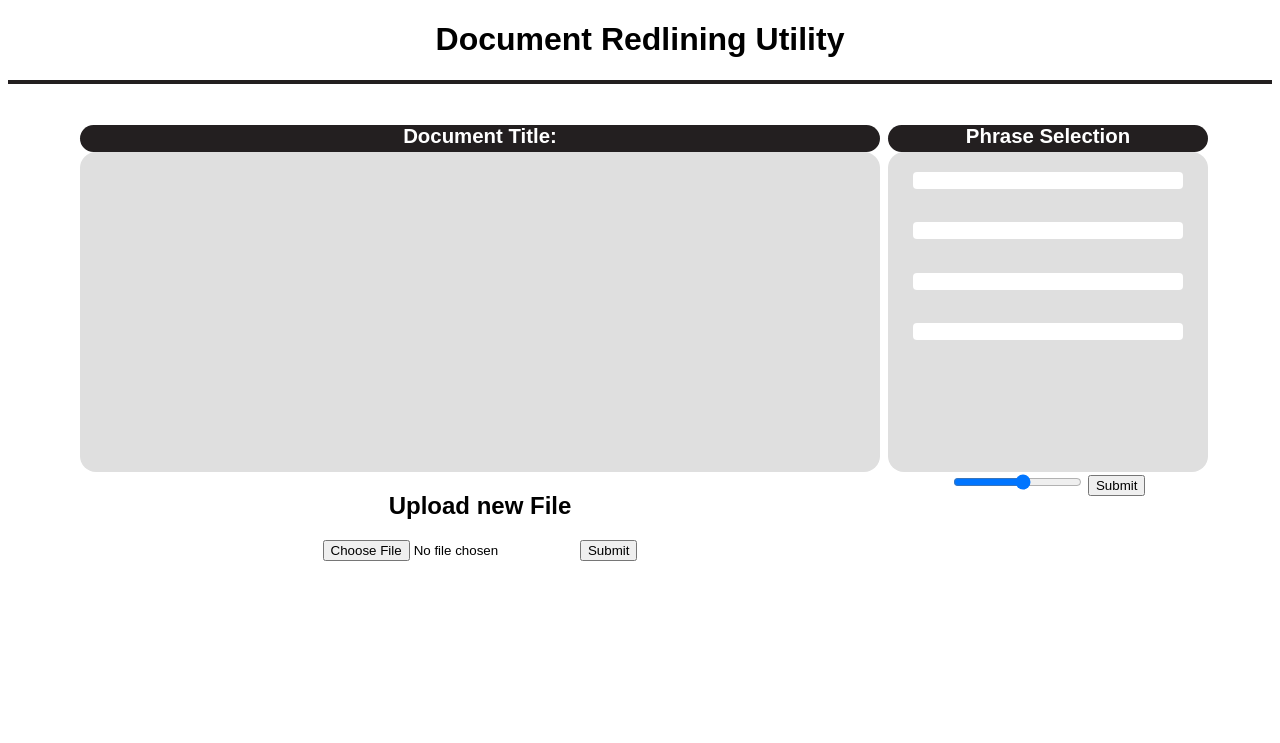
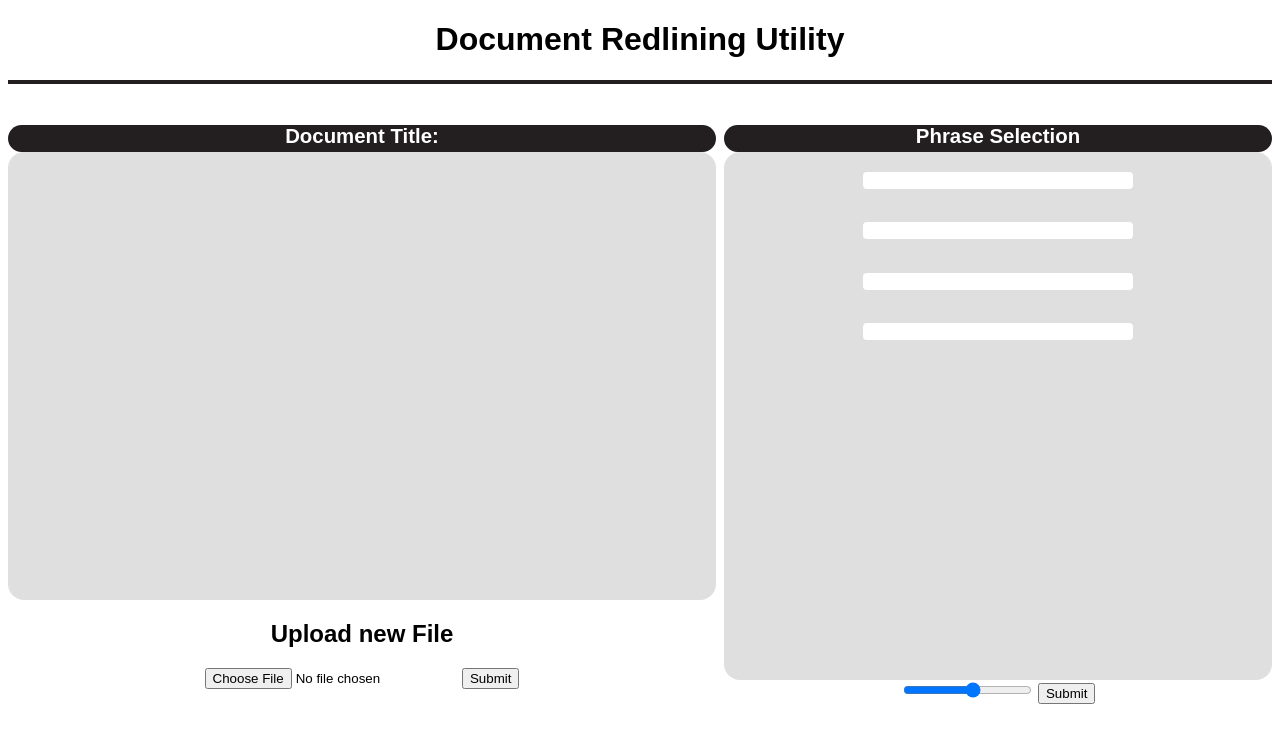
Before and after one commit to jackpots28/graphRagSandbox, a Flask app: page / in a window 1280 px wide. Shown: the top 743 px of the page. Run offline with Flask 3, Linux system fonts and the light colour scheme.

Commit message:
Fix on panel sizing

```diff
--- a/static/scripts/input_selection_slider.js
+++ b/static/scripts/input_selection_slider.js
@@ -5,9 +5,15 @@ let current;
 
 const data: FormData = new FormData()
 
+slider_v.oninput = function() {
+    current = this.value
+    output_display_v.innerHTML = current
+    Http.open('POST', '/')
+    Http.send(current)
+}
+
 slider_v.oninput = function sendData() {
     current = this.value;
-    output_display_v.innerHTML = current
 
     Http.open('POST', '/')
     Http.send(current)
--- a/static/styles/_main.css
+++ b/static/styles/_main.css
@@ -50,16 +50,18 @@ Color Palette:
     display: inline-flex;
     justify-content: center;
     margin-top: 1.5em;
+    width: 100%
 }
 
 .left_child_panel {
-    flex: 0 0 50em;
+    flex: 1 0 40em;
     /* background-color: darkgreen; */
 }
 
 .right_child_panel {
     text-align: center;
-    flex: 0 0 20em;
+    flex: 1 1 30em;
+    margin-right: 1em;
     /* background-color: indigo; */
 }
 
@@ -75,7 +77,7 @@ Color Palette:
 
 .left_embedded_webpage {
     /*background-color: aquamarine;*/
-    height: 20em;
+    height: 28em;
     border-radius: 1em;
 }
 
@@ -85,7 +87,7 @@ Color Palette:
 
 .right_form_selection {
     /*background-color: mediumpurple;*/
-    height: 20em;
+    height: 33em;
     border-radius: 1em;
 }
 
```
